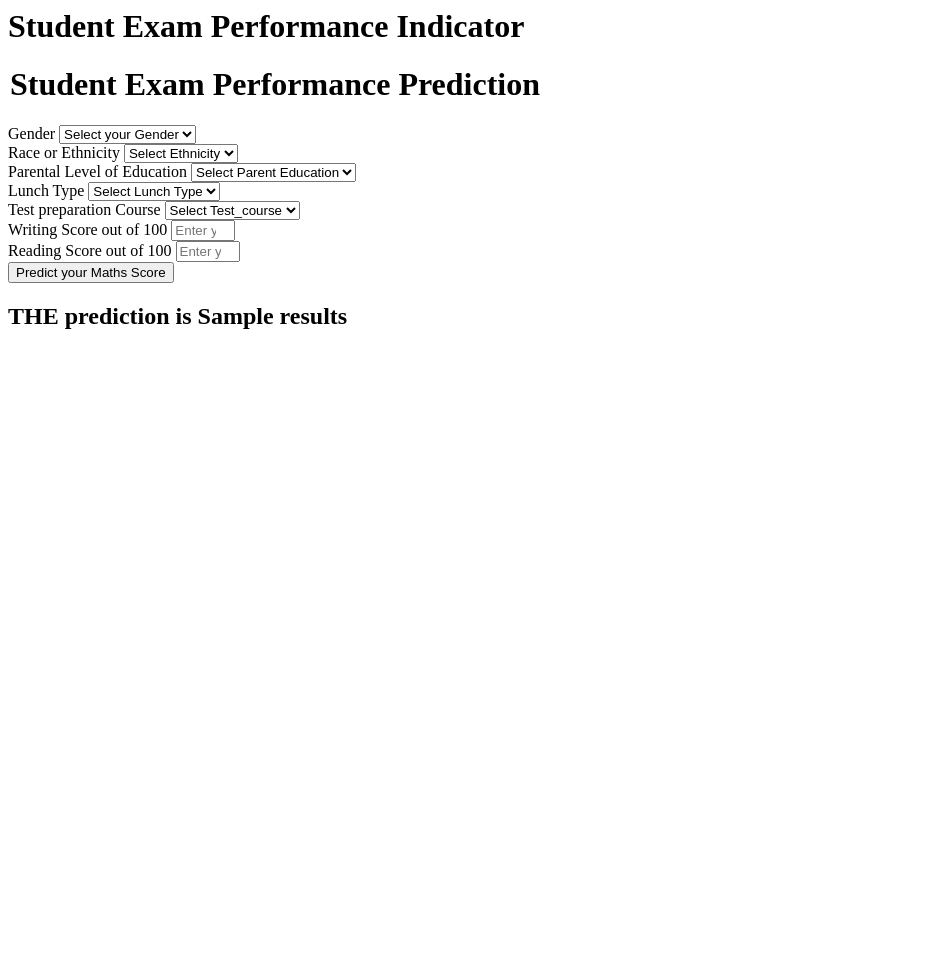
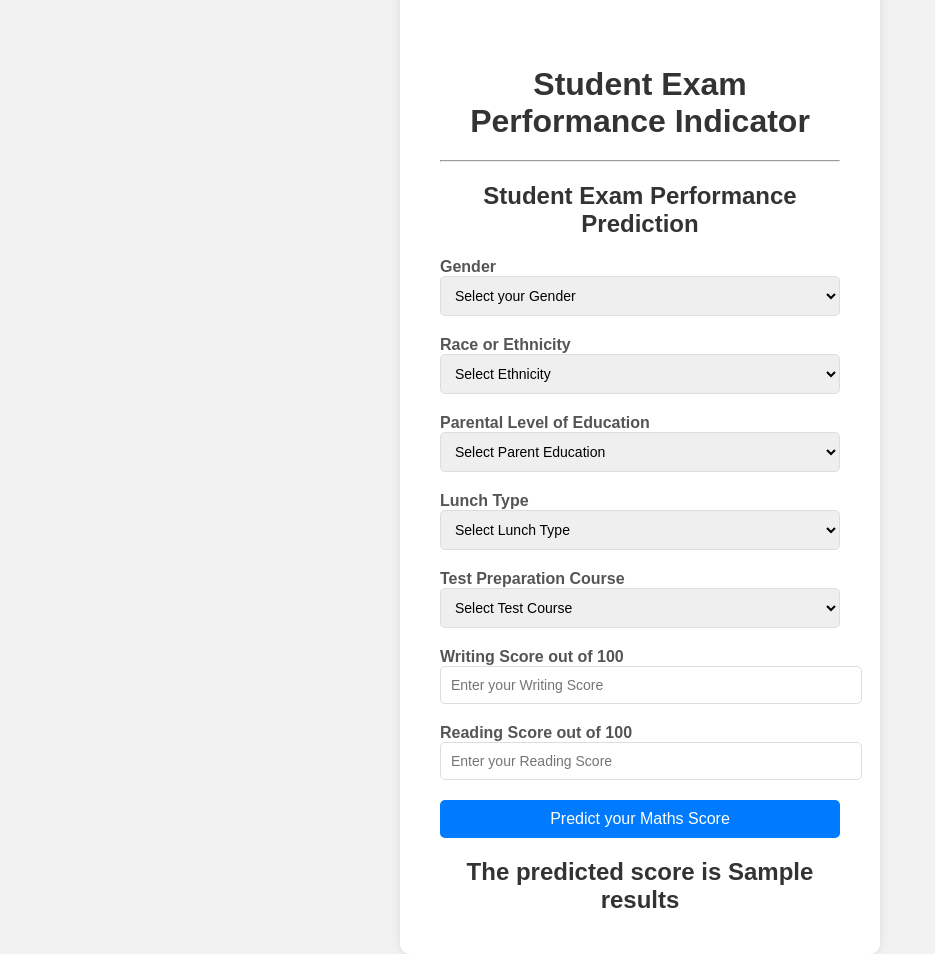
Before and after one commit to Saibhuvan435/mlproject-2, a Flask app: template templates/home.html in a window 1280 px wide. Shown: the whole page, without its empty margins (0-935 px from the left). Before the commit the page ends 329 px from the top, so only its background shows below. Run offline with Flask 3, Linux system fonts and the light colour scheme; the template is opened without the code that fills it: most values are stand-ins (such as "Sample title", 1, 10 or a date in 2020).

Commit message:
Prediction Pipeline

```diff
--- a/templates/home.html
+++ b/templates/home.html
@@ -1,111 +1,152 @@
-<html>
+<!DOCTYPE html>
+<html lang="en">
+<head>
+    <meta charset="UTF-8">
+    <meta name="viewport" content="width=device-width, initial-scale=1.0">
+    <title>Student Exam Performance Indicator</title>
+    <style>
+        body {
+            font-family: Arial, sans-serif;
+            background-color: #f2f2f2;
+            margin: 0;
+            padding: 0;
+            display: flex;
+            justify-content: center;
+            align-items: center;
+            height: 100vh;
+        }
+
+        .container {
+            background-color: #fff;
+            padding: 20px 40px;
+            border-radius: 10px;
+            box-shadow: 0 0 10px rgba(0, 0, 0, 0.1);
+            max-width: 400px;
+            width: 100%;
+        }
+
+        .login h1 {
+            text-align: center;
+            color: #333;
+            margin-bottom: 20px;
+        }
+
+        .form-label {
+            font-weight: bold;
+            color: #555;
+            margin-bottom: 5px;
+        }
+
+        .form-control {
+            width: 100%;
+            padding: 10px;
+            margin-bottom: 20px;
+            border-radius: 5px;
+            border: 1px solid #ddd;
+            font-size: 14px;
+        }
+
+        .form-control:focus {
+            border-color: #007bff;
+            box-shadow: 0 0 5px rgba(0, 123, 255, 0.25);
+            outline: none;
+        }
+
+        .btn-primary {
+            background-color: #007bff;
+            color: #fff;
+            padding: 10px 20px;
+            border: none;
+            border-radius: 5px;
+            cursor: pointer;
+            width: 100%;
+            font-size: 16px;
+        }
+
+        .btn-primary:hover {
+            background-color: #0056b3;
+        }
+
+        h2 {
+            text-align: center;
+            color: #333;
+            margin-top: 20px;
+        }
+    </style>
+</head>
 <body>
+    <div class="container">
         <div class="login">
-       <h1>Student Exam Performance Indicator</h1>
+            <h1 style="margin-top: 200px;">Student Exam Performance Indicator</h1>
+            <hr/>
 
             <form action="{{ url_for('predict_datapoint')}}" method="post">
-        <h1>
+                <h2>
                     <legend>Student Exam Performance Prediction</legend>
-        </h1>
+                </h2>
                 <div class="mb-3">
                     <label class="form-label">Gender</label>
-            <select class="form-control" name="gender" placeholder="Enter you Gender" required>
+                    <select class="form-control" name="gender" required>
                         <option class="placeholder" selected disabled value="">Select your Gender</option>
-                <option value="male">
-                    Male
-                </option>
-                <option value="female">
-                    Female
-                </option>
+                        <option value="male">Male</option>
+                        <option value="female">Female</option>
                     </select>
                 </div>
                 <div class="mb-3">
                     <label class="form-label">Race or Ethnicity</label>
-            <select class="form-control" name="ethnicity" placeholder="Enter you ethnicity" required>
+                    <select class="form-control" name="ethnicity" required>
                         <option class="placeholder" selected disabled value="">Select Ethnicity</option>
-                <option value="group A">
-                    Group A
-                </option>
-                <option value="group B">
-                    Group B
-                </option>
-                <option value="group C">
-                    Group C
-                </option>
-                <option value="group D">
-                    Group D
-                </option>
-                <option value="group E">
-                    Group E
-                </option>
+                        <option value="group A">White</option>
+                        <option value="group B">Black</option>
+                        <option value="group C">African American</option>
+                        <option value="group D">Asian</option>
+                        <option value="group E">Other Pasific Islander</option>
                     </select>
                 </div>
                 <div class="mb-3">
                     <label class="form-label">Parental Level of Education</label>
-            <select class="form-control" name="parental_level_of_education"
-                placeholder="Enter you Parent Education" required>
+                    <select class="form-control" name="parental_level_of_education" required>
                         <option class="placeholder" selected disabled value="">Select Parent Education</option>
-                <option value="associate's degree">
-                    associate's degree
-                </option>
-                <option value="bachelor's degree">
-                    bachelor's degree
-                </option>
-                <option value="high school">
-                    high school
-                </option>
-                <option value="master's degree">
-                    master's degree
-                </option>
-                <option value="some college">
-                    some college
-                </option>
-                <option value="some high school">
-                    some high school
-                </option>
+                        <option value="associate's degree">associate's degree</option>
+                        <option value="bachelor's degree">bachelor's degree</option>
+                        <option value="high school">high school</option>
+                        <option value="master's degree">master's degree</option>
+                        <option value="some college">some college</option>
+                        <option value="some high school">some high school</option>
                     </select>
                 </div>
                 <div class="mb-3">
                     <label class="form-label">Lunch Type</label>
-            <select class="form-control" name="lunch" placeholder="Enter you Lunch" required>
+                    <select class="form-control" name="lunch" required>
                         <option class="placeholder" selected disabled value="">Select Lunch Type</option>
-                <option value="free/reduced">
-                    free/reduced
-                </option>
-                <option value="standard">
-                    standard
-                </option>
+                        <option value="free/reduced">free/reduced</option>
+                        <option value="standard">standard</option>
                     </select>
                 </div>
                 <div class="mb-3">
-            <label class="form-label">Test preparation Course</label>
-            <select class="form-control" name="test_preparation_course" placeholder="Enter you Course"
-                required>
-                <option class="placeholder" selected disabled value="">Select Test_course</option>
-                <option value="none">
-                    None
-                </option>
-                <option value="completed">
-                    Completed
-                </option>
+                    <label class="form-label">Test Preparation Course</label>
+                    <select class="form-control" name="test_preparation_course" required>
+                        <option class="placeholder" selected disabled value="">Select Test Course</option>
+                        <option value="none">None</option>
+                        <option value="completed">Completed</option>
                     </select>
                 </div>
                 <div class="mb-3">
                     <label class="form-label">Writing Score out of 100</label>
-            <input class="form-control" type="number" name="reading_score"
-                placeholder="Enter your Reading score" min='0' max='100' />
+                    <input class="form-control" type="number" name="writing_score" placeholder="Enter your Writing Score" min="0" max="100" required />
                 </div>
                 <div class="mb-3">
                     <label class="form-label">Reading Score out of 100</label>
-            <input class="form-control" type="number" name="writing_score"
-                placeholder="Enter your Reading Score" min='0' max='100' />
+                    <input class="form-control" type="number" name="reading_score" placeholder="Enter your Reading Score" min="0" max="100" required />
                 </div>
                 <div class="mb-3">
-            <input class="btn btn-primary" type="submit" value="Predict your Maths Score" required />
+                    <input class="btn btn-primary" type="submit" value="Predict your Maths Score" />
                 </div>
             </form>
             <h2>
-       THE  prediction is {{results}}
+                The predicted score is {{ results }}
             </h2>
-   <body>
+        </div>
+    </div>
+</body>
 </html>
```
Lines whose indentation alone changed are shown as unchanged.
